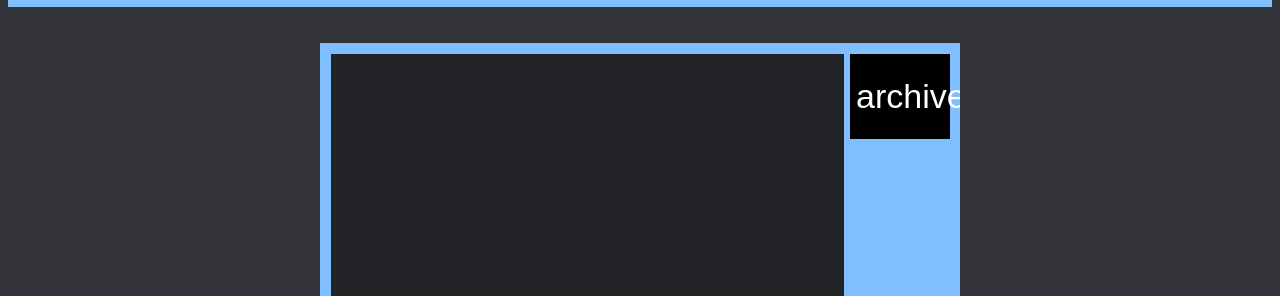
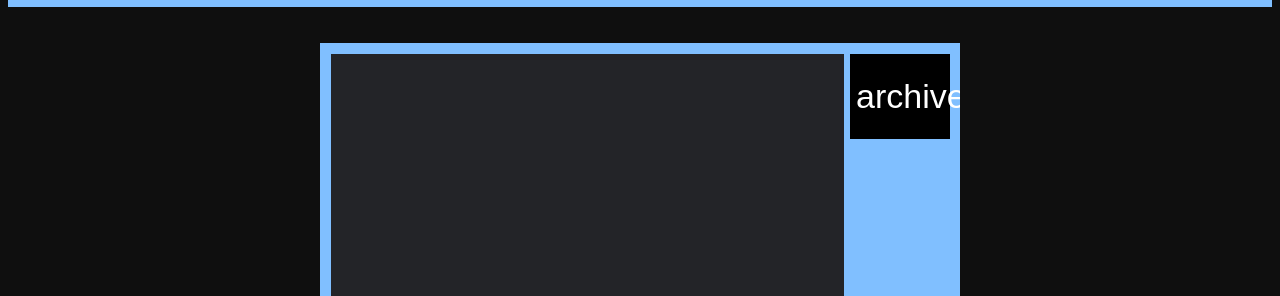
Before and after one commit to starlite-jack/pretube, a plain HTML site: page index.html in a window 1280 px wide. Shown: the part 87-383 px from the top of the page. Drawn offline with Linux system fonts and the light colour scheme.

Commit message:
Update index.html

```diff
--- a/index.html
+++ b/index.html
@@ -8,7 +8,7 @@
   <link rel="stylesheet" href="styles.css">
   <title>preservetube bulk archiver</title>
 </head>
-<body style="background-color: #313338;">
+<body style="background-color: #0F0F0F;">
   <div class="titlebox" style="overflow:auto">
     <h1 class="title">bulk archive youtube videos with preservetube</h1>
   </div>
```
